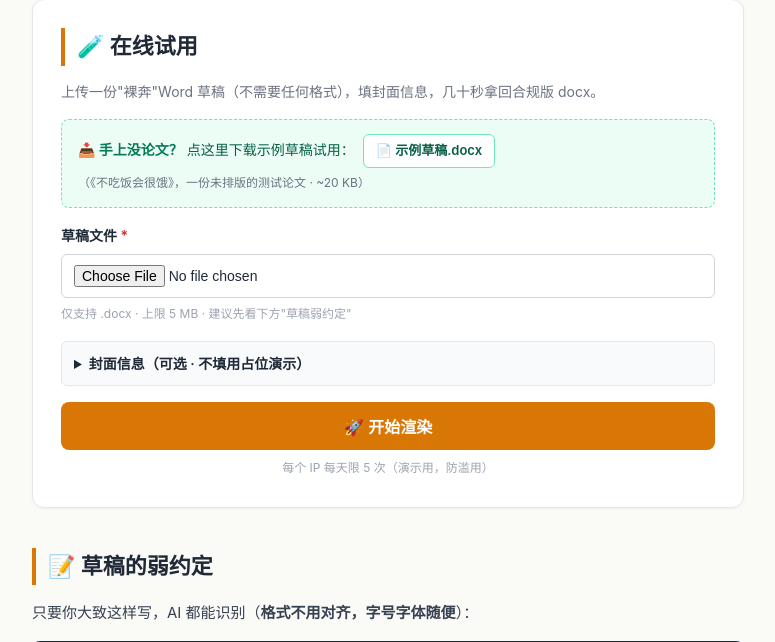
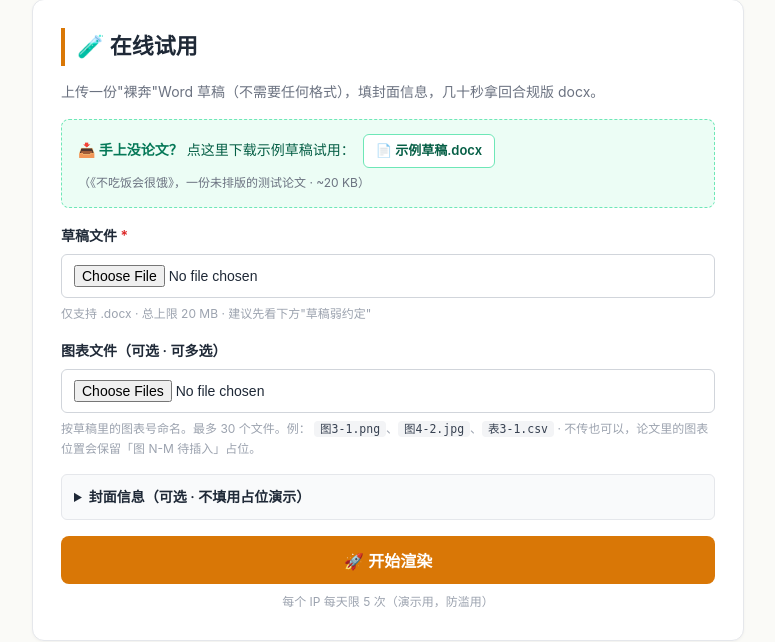
Before and after one commit to lunar999debug/ThesisEZ, a Flask app: page / in a window 1280 px wide. Shown: the part 621-1263 px from the top of the page, without its empty margins (252-1027 px from the left). Run offline with Flask 3, Linux system fonts and the light colour scheme; parts of the project's set-up code (start-up, migrations or seed data) failed here and were passed over.

Commit message:
feat: 支持上传图表文件（多选）
- 后端：/api/render 接收 multipart 'figures' 字段（多个）
- 限制：单次最多 30 个文件，扩展名 png/jpg/jpeg/pdf/csv
- 总上传上限从 5MB 升到 20MB（草稿+图表合算）
- 文件名按原始 basename 落到 job_dir/图表/，路径穿越防护
- aichuli.py 看到这些文件就走原版图表嵌入逻辑，零改造
- 前端：上传区加'图表文件（可选·可多选）'输入，配命名说明

```diff
--- a/app.py
+++ b/app.py
@@ -38,7 +38,9 @@ JOBS_ROOT = Path("/tmp/jobs")
 JOBS_ROOT.mkdir(parents=True, exist_ok=True)
 
 # ──────────────────── 限流配置 ──────────────────────
-MAX_UPLOAD_BYTES = 5 * 1024 * 1024  # 5 MB
+MAX_UPLOAD_BYTES = 20 * 1024 * 1024  # 20 MB —— 草稿 + 多张图表一起估算
+ALLOWED_FIGURE_EXTS = {".png", ".jpg", ".jpeg", ".pdf", ".csv"}
+MAX_FIGURES = 30  # 单次上传图表最多 30 个文件
 DAILY_QUOTA_PER_IP = 5              # 每个 IP 每天最多 5 次
 JOB_TIMEOUT_SEC = 240               # 单次任务最长 4 分钟
 
@@ -128,6 +130,19 @@ def api_render():
     if not draft.filename or not draft.filename.lower().endswith(".docx"):
         return jsonify(error="请上传 .docx 文件"), 400
 
+    # 可选：图表文件（多个）
+    figure_files = request.files.getlist("figures")
+    figure_files = [f for f in figure_files if f and f.filename]
+    if len(figure_files) > MAX_FIGURES:
+        return jsonify(error=f"最多上传 {MAX_FIGURES} 个图表文件"), 400
+    for f in figure_files:
+        ext = Path(f.filename).suffix.lower()
+        if ext not in ALLOWED_FIGURE_EXTS:
+            return (
+                jsonify(error=f"不支持的图表格式：{f.filename}（只接受 png/jpg/jpeg/pdf/csv）"),
+                400,
+            )
+
     # 封面信息（可选，没填就用占位）。
     # ☆ 字段名必须严格对齐 aichuli.py 中 SETUP_TEMPLATE 使用的中文 key。
     cover_info = {
@@ -149,7 +164,7 @@ def api_render():
     job_id = uuid.uuid4().hex[:12]
     job_dir = JOBS_ROOT / job_id
     try:
-        _prepare_job_dir(job_dir, draft, cover_info)
+        _prepare_job_dir(job_dir, draft, cover_info, figure_files)
     except Exception as e:
         _cleanup_job(job_dir)
         return jsonify(error=f"工作区准备失败：{e}"), 500
@@ -187,7 +202,7 @@ def api_render():
 
 
 # ──────────────────── pipeline 实现 ──────────────────
-def _prepare_job_dir(job_dir: Path, draft_file, cover_info: dict) -> None:
+def _prepare_job_dir(job_dir: Path, draft_file, cover_info: dict, figure_files: list) -> None:
     """把每次请求所需的全部文件复制到独立工作区。"""
     job_dir.mkdir(parents=True, exist_ok=False)
 
@@ -207,8 +222,13 @@ def _prepare_job_dir(job_dir: Path, draft_file, cover_info: dict) -> None:
     # 4) 存用户上传的草稿
     draft_file.save(job_dir / "输入.docx")
 
-    # 5) 建空的图表/ 目录（避免代码找不到）
-    (job_dir / "图表").mkdir(exist_ok=True)
+    # 5) 图表目录——创建后把用户上传的图表文件全部起名存进去。
+    fig_dir = job_dir / "图表"
+    fig_dir.mkdir(exist_ok=True)
+    for f in figure_files:
+        # 只取原始文件名的 basename，防止路径穿越
+        safe_name = Path(f.filename).name
+        f.save(fig_dir / safe_name)
 
 
 def _run_pipeline(job_dir: Path) -> Path:
--- a/static/style.css
+++ b/static/style.css
@@ -112,7 +112,12 @@ p, li { font-size: 15px; color: #374151; }
   display: block; width: 100%; padding: 10px 12px;
   border: 1px solid #d1d5db; border-radius: 6px; font-size: 14px; background: #fff;
 }
-.form small { display: block; margin-top: 6px; color: #9ca3af; font-size: 12px; }
+.form small { display: block; margin-top: 6px; color: #9ca3af; font-size: 12px; line-height: 1.6; }
+.form small code {
+  background: #f3f4f6; color: #374151;
+  padding: 1px 6px; border-radius: 4px;
+  font-size: 11.5px;
+}
 .req { color: #dc2626; }
 
 .cover-info { margin: 16px 0; }
--- a/templates/index.html
+++ b/templates/index.html
@@ -42,7 +42,17 @@
       <div class="row">
         <label for="draft">草稿文件 <span class="req">*</span></label>
         <input type="file" id="draft" name="draft" accept=".docx" required>
-        <small>仅支持 .docx · 上限 5 MB · 建议先看下方"草稿弱约定"</small>
+        <small>仅支持 .docx · 总上限 20 MB · 建议先看下方"草稿弱约定"</small>
+      </div>
+
+      <div class="row">
+        <label for="figures">图表文件（可选 · 可多选）</label>
+        <input type="file" id="figures" name="figures" accept=".png,.jpg,.jpeg,.pdf,.csv" multiple>
+        <small>
+          按草稿里的图表号命名。最多 30 个文件。例：
+          <code>图3-1.png</code>、<code>图4-2.jpg</code>、<code>表3-1.csv</code>
+          · 不传也可以，论文里的图表位置会保留「图 N-M 待插入」占位。
+        </small>
       </div>
 
       <details class="cover-info">
```
